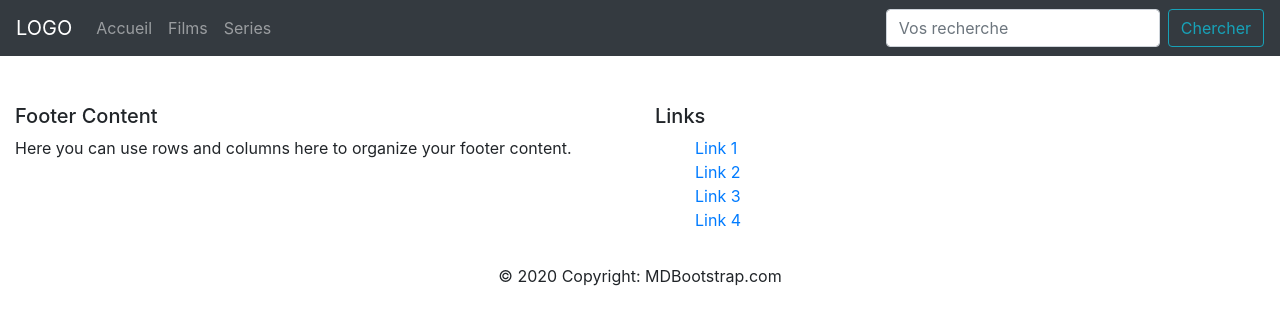
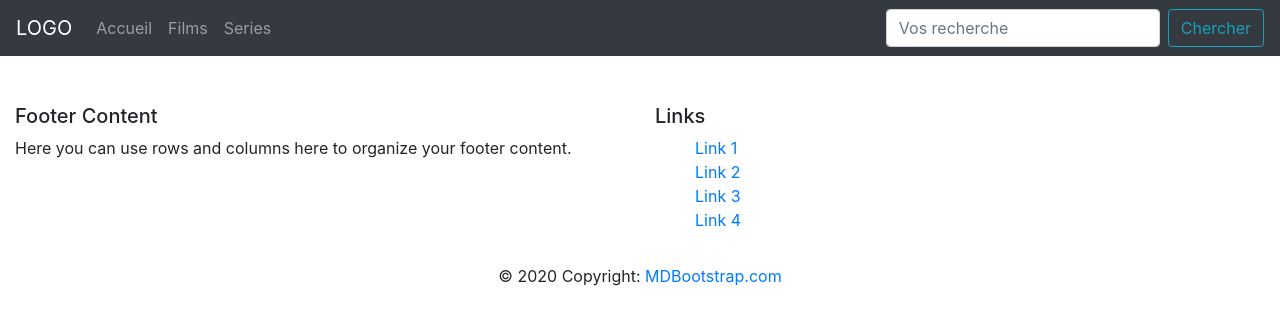
Before and after one commit to Imed27/filmsAndSeries, a React (Create React App) app: page / in a window 1280 px wide. Shown: the top 324 px of the page. Built offline with nearby package versions, Linux system fonts and the light colour scheme.

Commit message:
footer done with mdbreact

```diff
--- a/src/component/Footer/index.js
+++ b/src/component/Footer/index.js
@@ -34,7 +34,7 @@ const Footer = () => {
       </MDBContainer>
       <div className="footer-copyright text-center py-3">
         <MDBContainer fluid>
-          &copy; {new Date().getFullYear()} Copyright:  MDBootstrap.com
+          &copy; {new Date().getFullYear()} Copyright: <a href="https://www.mdbootstrap.com"> MDBootstrap.com </a>
         </MDBContainer>
       </div>
     </MDBFooter>
```
